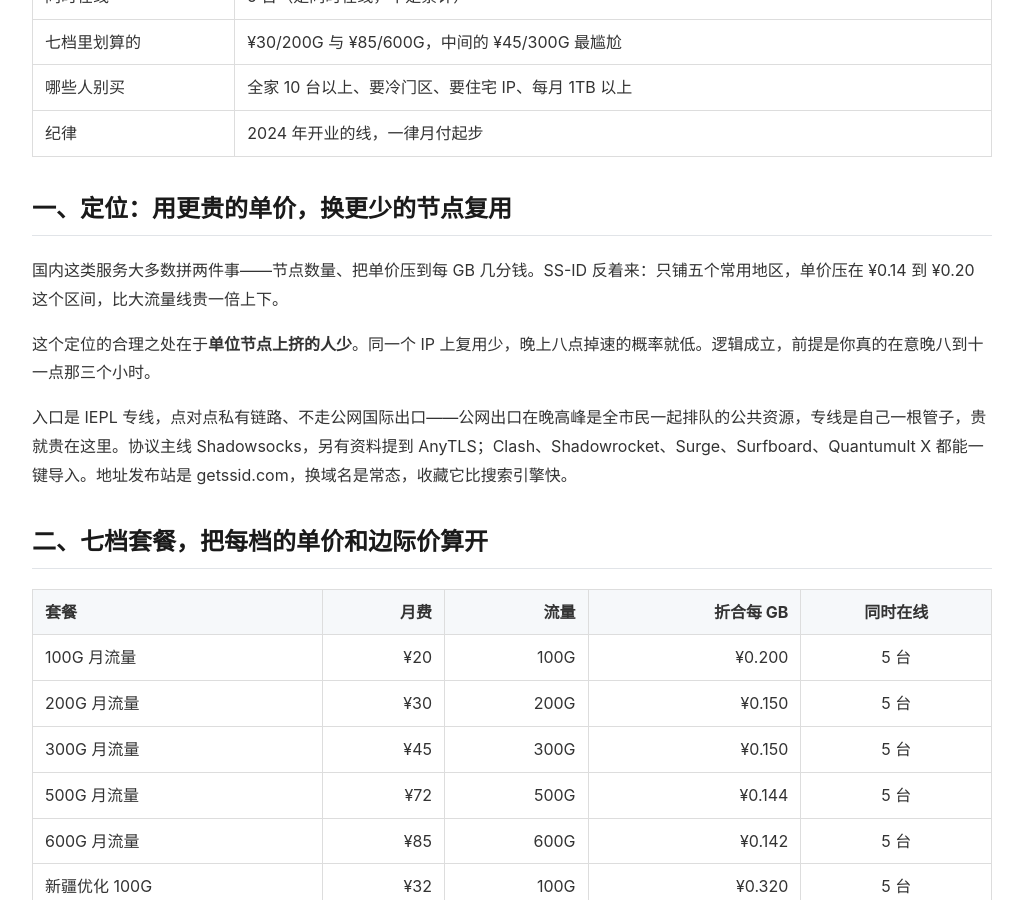
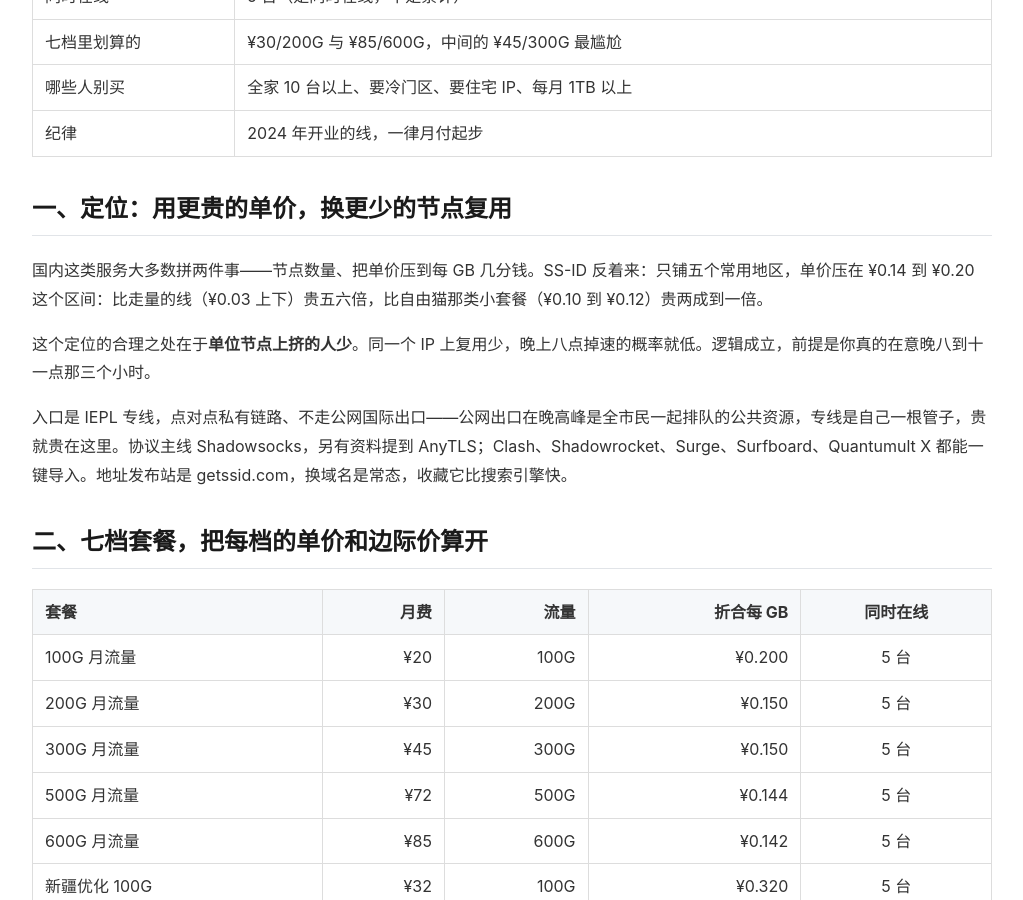
Before and after one commit to yezuofan/free-internet-guide, a Jekyll site: the page built from getting-started/ss-id-review-2026.md, in a window 1280 px wide and 900 px high, scrolled down 603 px. Shown: the whole window, without its empty margins (128-1151 px from the left). Built offline with Jekyll 4.4.1, drawn with Linux system fonts in a browser that asks for light colours; our own code applies the rules of GitHub Pages for plain Markdown files; some of the changed text lies outside the part shown.

Commit message:
Correct per-GB price comparison and marginal price ranking in SS-ID review

```diff
--- a/getting-started/ss-id-review-2026.md
+++ b/getting-started/ss-id-review-2026.md
@@ -18,7 +18,7 @@
 
 ## 一、定位：用更贵的单价，换更少的节点复用
 
-国内这类服务大多数拼两件事——节点数量、把单价压到每 GB 几分钱。SS-ID 反着来：只铺五个常用地区，单价压在 ¥0.14 到 ¥0.20 这个区间，比大流量线贵一倍上下。
+国内这类服务大多数拼两件事——节点数量、把单价压到每 GB 几分钱。SS-ID 反着来：只铺五个常用地区，单价压在 ¥0.14 到 ¥0.20 这个区间：比走量的线（¥0.03 上下）贵五六倍，比自由猫那类小套餐（¥0.10 到 ¥0.12）贵两成到一倍。
 
 这个定位的合理之处在于**单位节点上挤的人少**。同一个 IP 上复用少，晚上八点掉速的概率就低。逻辑成立，前提是你真的在意晚八到十一点那三个小时。
 
@@ -94,7 +94,7 @@ SS-ID 全线 1 倍率，标称多少就是能用多少。换个算法更直观
 
 **和悠兔比怎么选？** 悠兔更老（2022 年开业）、地区覆盖更广、有企业客服，走高客单稳定路线，起步 ¥39/月 150G；SS-ID 单价低一档、地区更少。预算优先选 SS-ID，怕麻烦的选悠兔。
 
-**500G 和 600G 差 ¥13 选哪个？** 看上个月实际用量。已经在 480G 上下，这 ¥13 是全套里第四便宜的边际，值得；常年 300G，多出来的 300G 是摆设。
+**500G 和 600G 差 ¥13 选哪个？** 看上个月实际用量。已经在 480G 上下，这 ¥13 的边际价 ¥0.13/GB，四步里仅次于 100→200 那一步，值得；常年 300G，多出来的 300G 是摆设。
 
 **会不会跑路？** 写这篇时主流跑路名单里没有它，公开检索也没有用户异常反馈。但它是 2024 年开的线、规模小，所以再说一次：月付起步。
 
```
